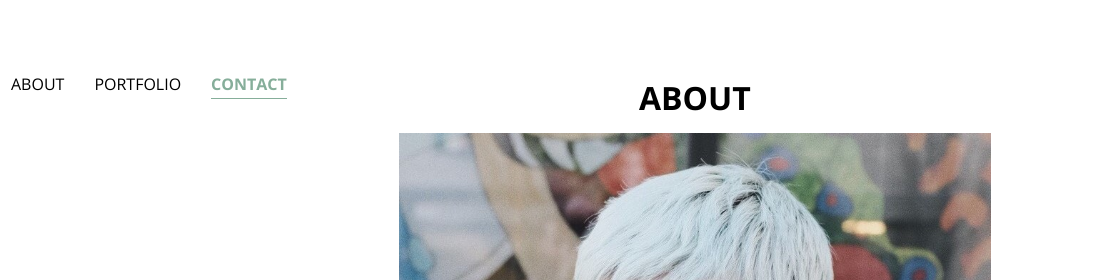
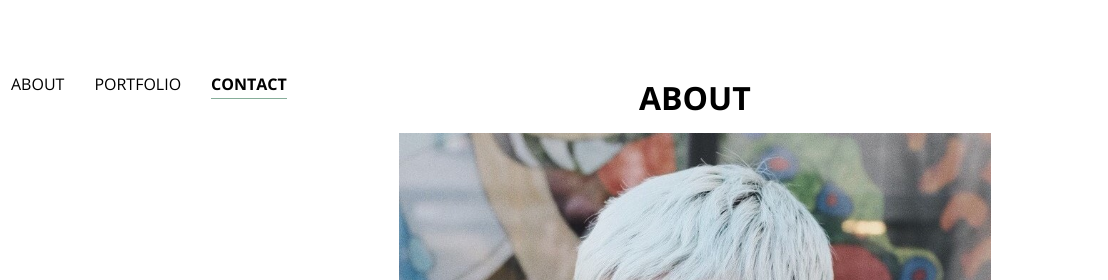
Before and after one commit to tw3080/portfolio, a website: page index.html in a window 1280 px wide. Shown: the top 280 px of the page, 172-1280 px from the left. Drawn offline with nearby package versions, Linux system fonts and the light colour scheme.

Commit message:
Removed the accent color from .active so that it displays as the color black

```diff
--- a/assets/less/style.less
+++ b/assets/less/style.less
@@ -72,7 +72,6 @@ body {
 }
 
 .active {
-    color: @accent-color;
     font-weight: 700;
 }
 
```
Also changed, not shown: assets/css/style.css.
